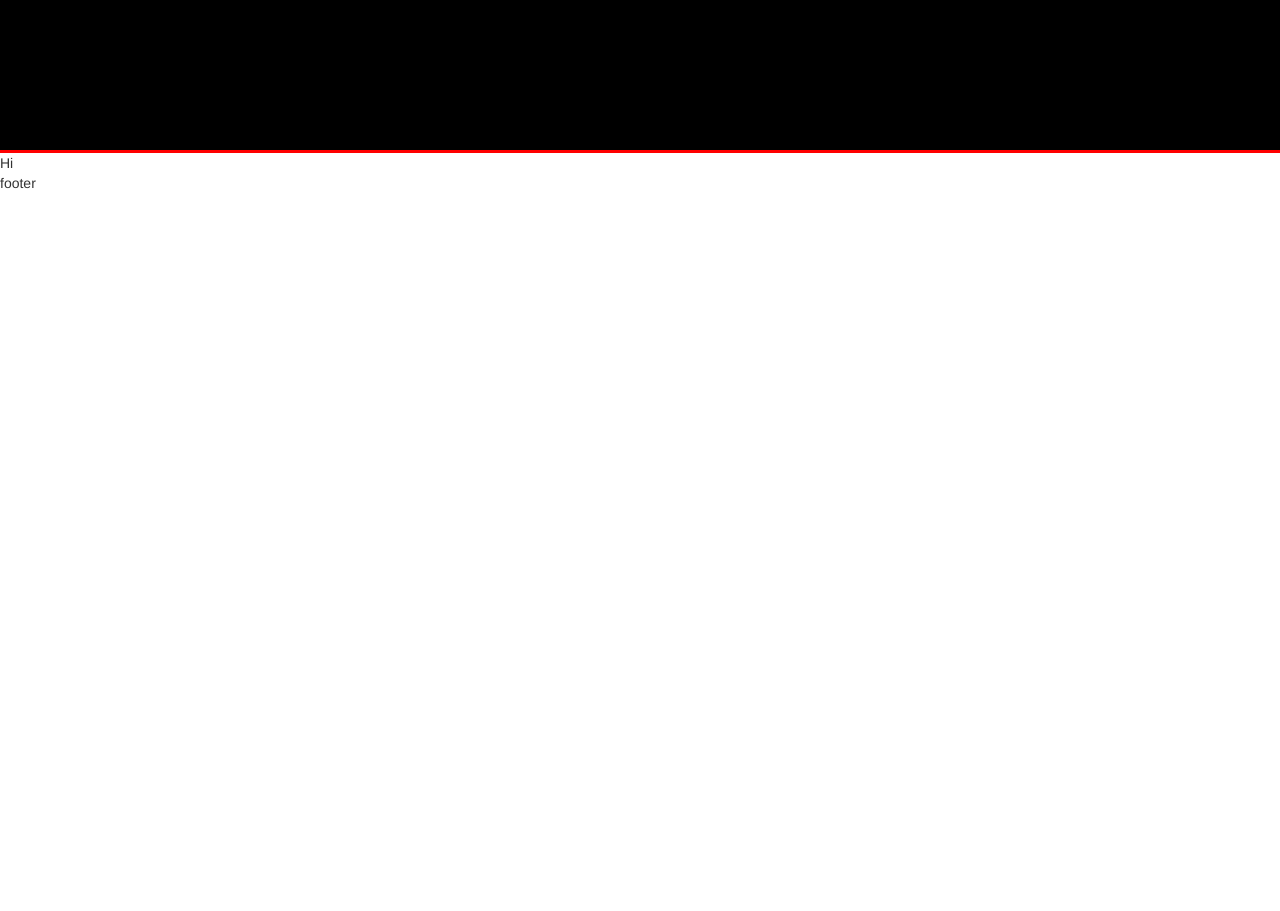
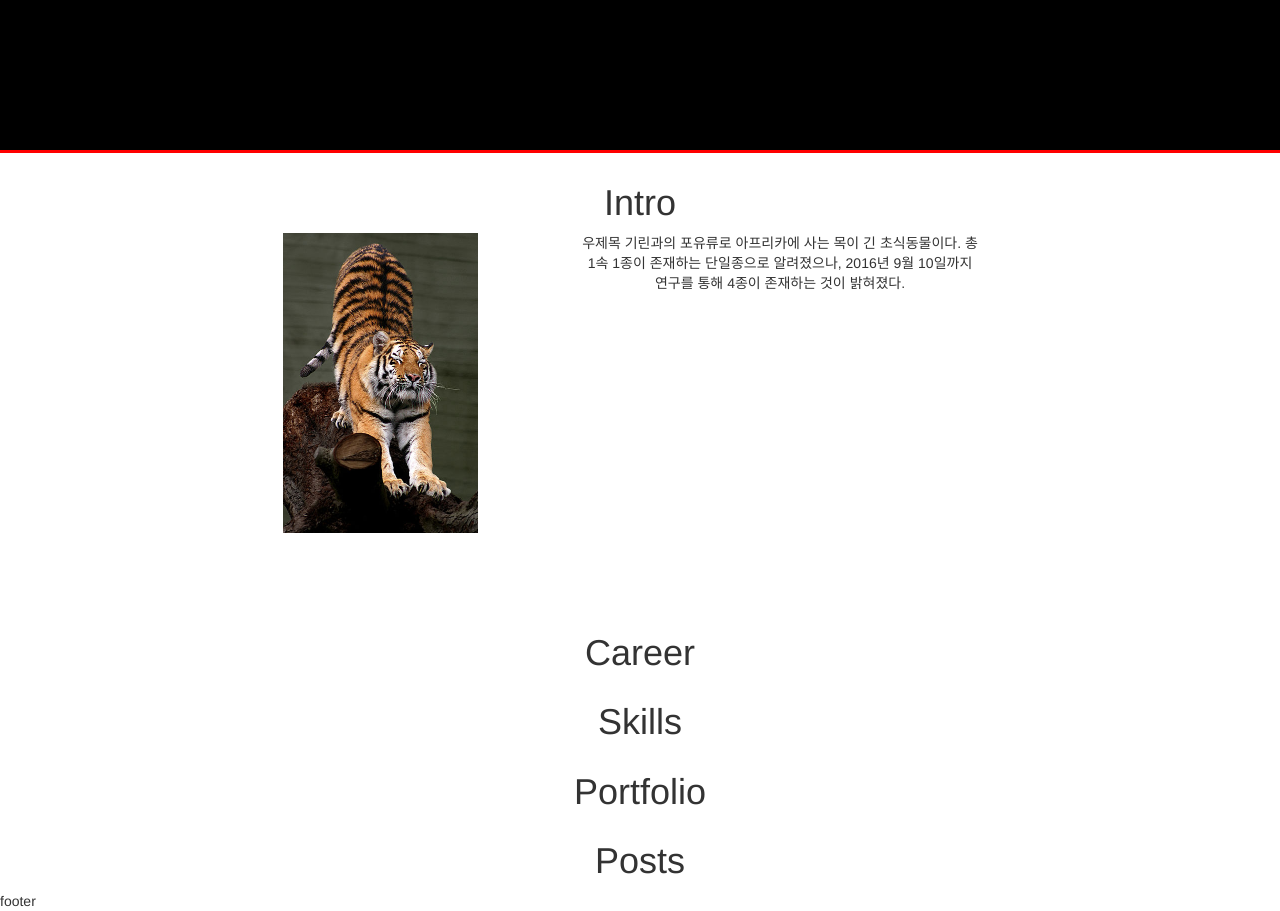
Before and after one commit to Nyamcat/blog, a Django app: page / in a window 1280 px wide. Before the commit the page ends 189 px from the top, so only its background shows below. Run offline with Django 3.2, Linux system fonts and the light colour scheme; some libraries are stand-ins or nearby versions.

Commit message:
divide index and explain each fileds

```diff
--- a/project/main/templates/main/index.html
+++ b/project/main/templates/main/index.html
@@ -1,4 +1,43 @@
 {% load staticfiles %}
 {% include 'main/header.html' %}
-Hi
+    <section id="indexsection">
+        <div class="indexcontent" id="intro">
+            <h1>
+                Intro
+            </h1>
+            <!--<div style="background:black; height:60px; width:40px; margin: 0 auto;"></div>-->
+            <ul>
+                <li  id="profilepic">
+                    <img src="{% static 'img/tiger.jpg' %}" style="width:195px; height:300px;">
+                </li>
+                <li id="introduce">
+                     우제목 기린과의 포유류로 아프리카에 사는 목이 긴 초식동물이다. 총 1속 1종이 존재하는 단일종으로 알려졌으나, 2016년 9월 10일까지 연구를 통해 4종이 존재하는 것이 밝혀졌다.
+                </li>
+            </ul>
+        </div>
+
+        <div class="indexcontent" id="career">
+            <h1>
+                Career
+            </h1>
+        </div>
+
+        <div class="indexcontent" id="skills">
+            <h1>
+                Skills
+            </h1>
+        </div>
+
+        <div class="indexcontent" id="portfolio">
+            <h1>
+                Portfolio
+            </h1>
+        </div>
+
+        <div class="indexcontent" id="posts">
+            <h1>
+                Posts
+            </h1>
+        </div>
+    </section>
 {% include 'main/footer.html' %}
--- a/project/sb/settings.py
+++ b/project/sb/settings.py
@@ -125,8 +125,11 @@ USE_TZ = True
 # Static files (CSS, JavaScript, Images)
 # https://docs.djangoproject.com/en/1.11/howto/static-files/
 
+STATIC_ROOT = ''
 STATIC_URL = '/static/'
-STATIC_ROOT = os.path.join(BASE_DIR, 'static')
+STATICFILES_DIRS = (
+    os.path.join('static'),
+)
 
 MEDIA_URL = '/media/'
 MEDIA_ROOT = os.path.join(BASE_DIR, 'media')
```
Also changed, not shown: project/static/img/tiger.jpg (added).
